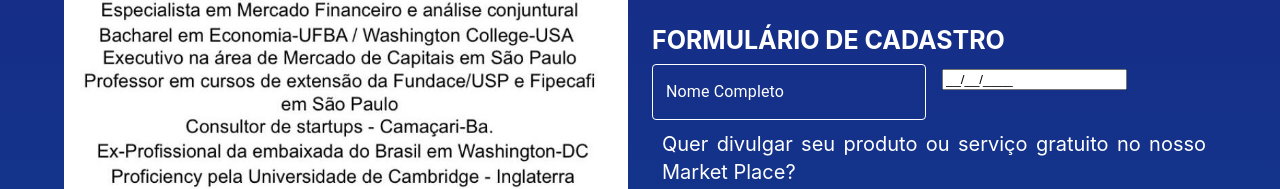
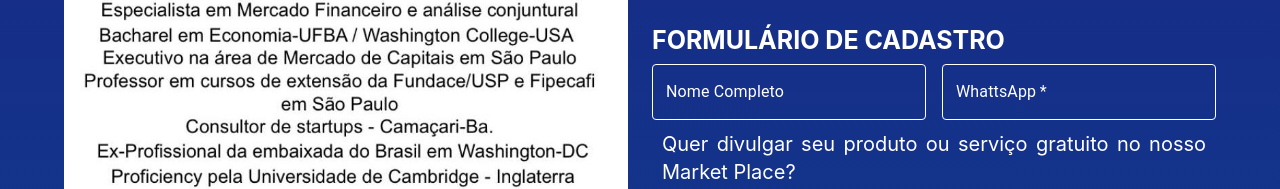
Before and after one commit to Jhrfbarros/trilhacerta-lancamento, a React (Create React App) app: page / in a window 1280 px wide. Shown: the part 974-1163 px from the top of the page. Built offline with nearby package versions, Linux system fonts and the light colour scheme.

Commit message:
Configuração do envio dos dados para o emailjs

```diff
--- a/package.json
+++ b/package.json
@@ -14,10 +14,9 @@
     "@testing-library/user-event": "^13.2.1",
     "@types/jest": "^27.0.1",
     "@types/node": "^16.7.13",
-    "@types/react": "^18.0.0",
-    "@types/react-dom": "^18.0.0",
+    "@types/react": "^18.0.9",
+    "@types/react-dom": "^18.0.3",
     "@types/react-input-mask": "^3.0.1",
-    "input-mask": "^1.1.20",
     "react": "^18.1.0",
     "react-dom": "^18.1.0",
     "react-input-mask": "^2.0.4",
--- /dev/null
+++ b/src/components/inputMasked/index.tsx
@@ -0,0 +1,25 @@
+import React, { useCallback } from "react";
+import  TextField, {TextFieldProps} from '@mui/material/TextField';
+
+
+
+const InputMasked = (props: TextFieldProps) => {
+
+    const handleChange = (e: TextFieldProps) =>{
+        //(11)9999-9999
+        console.log("AQUI");
+
+        e.inputProps={maxLength: 2};
+        let value = e.value
+    };
+
+    return(
+        <div>
+            <TextField {...props} onChange={handleChange} />
+        </div>
+    )
+
+
+};
+
+export default InputMasked;
--- a/src/pages/home/index.tsx
+++ b/src/pages/home/index.tsx
@@ -3,6 +3,7 @@
 import emailjs from '@emailjs/browser';
 import HeaderAppBar from '../../components/headerAppBar';
 import FooterAppBar from '../../components/footerAppBar';
+import InputMasked from '../../components/inputMasked';
 import './index.css'
 import { Grid, Container } from '@mui/material';
 import Stack from '@mui/material/Stack';
@@ -21,18 +22,16 @@
 
     const minicurriculo = require('../../assets/img/minicurriculo.jpg');
 
-
     function sendEmail(e: React.FormEvent<HTMLFormElement>) {
         e.preventDefault();
-        console.log("Send Email!");
-
+        console.log(e.target);
         emailjs.sendForm('service_kl07p0d', 'template_o6elv0r', e.currentTarget, 'qWZnZvabPtv9zXY0Z')
           .then((result) => {
                 console.log(result.text);
-                window.location.href = "http://localhost:3000/grupos";
+                //window.location.href = "http://localhost:3000/grupos";
           }, (error) => {
                 console.log(error.text);
-
+                alert("Tente novamente mais tarde");
           });
     };
 
@@ -70,14 +69,17 @@
                         </p>
 
                         <Grid className='form-grid'>
+
+                            <h2 className="subtitle-page">FORMULÁRIO DE CADASTRO</h2>
                             <form onSubmit={sendEmail}>
-                            <h2 className="subtitle-page">FORMULÁRIO DE CADASTRO</h2>
-
-                            <Box component="form">
+                            <Box>
                                 <Grid container spacing={2}>
 
                                         <Grid item xs={12} md={6} lg={6}>
                                             {/*
+                                            <InputMasked />
+
+
                                                 error={nome === ""}
                                                 helperText={nome === "" ? 'vazio!' : ' '}
                                             */}
@@ -92,23 +94,14 @@
                                         </Grid>
                                         <Grid item xs={12} md={6} lg={6}>
 
-                                            <InputMask
-                                                alwaysShowMask
-                                                mask="99/99/9999"
-                                                name='telefone'
-                                                >
-                                                {/*
-                                                    'props' supplied to TextField weren't matching the required type.
-                                                    Hence we use '&' operator which is for intersecting two types
-                                                */}
-                                                {/*
-                                                    ()=> <TextField />
-                                                */}
+                                            {/*
+                                            <InputMask alwaysShowMask mask="99/99/9999">
+                                                <TextField />
                                             </InputMask>
+                                            */}
 
 
-
-                                            {/*
+                                            {
                                             <TextField sx={{
                                                 "& .MuiInputLabel-root": {color: 'white'},
                                                 "& .MuiOutlinedInput-root": {
@@ -117,10 +110,10 @@
                                                         borderColor: 'white',
                                                     },
                                                 },
-                                            }} required name='telefone' onChange={handleUpdateInput} value={telefone} className='input' id="telefone" placeholder='WhattsApp' label="WhattsApp" variant="outlined">
+                                            }} required name='telefone' className='input' id="telefone" placeholder='WhattsApp' label="WhattsApp" variant="outlined">
 
                                             </TextField>
-                                            */}
+                                            }
                                         </Grid>
 
                                 </Grid>
@@ -135,6 +128,7 @@
 
                                     <Select
                                         id="divulgacao"
+                                        name="divulgacao"
                                         label="Divulgacao"
                                         sx={{
                                             width: '100%',
```
Also changed, not shown: 1 other file (tests, documents, lock files or other folders).
